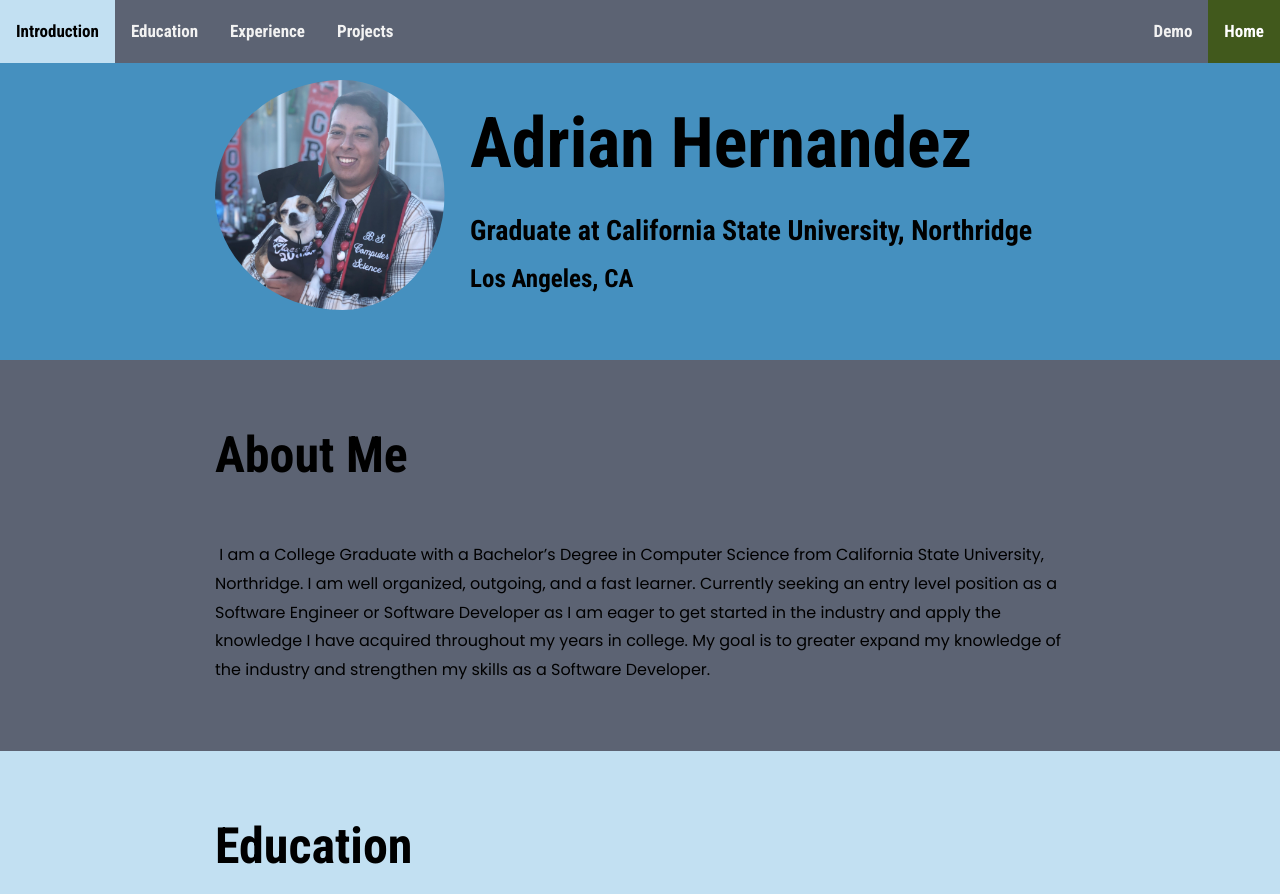
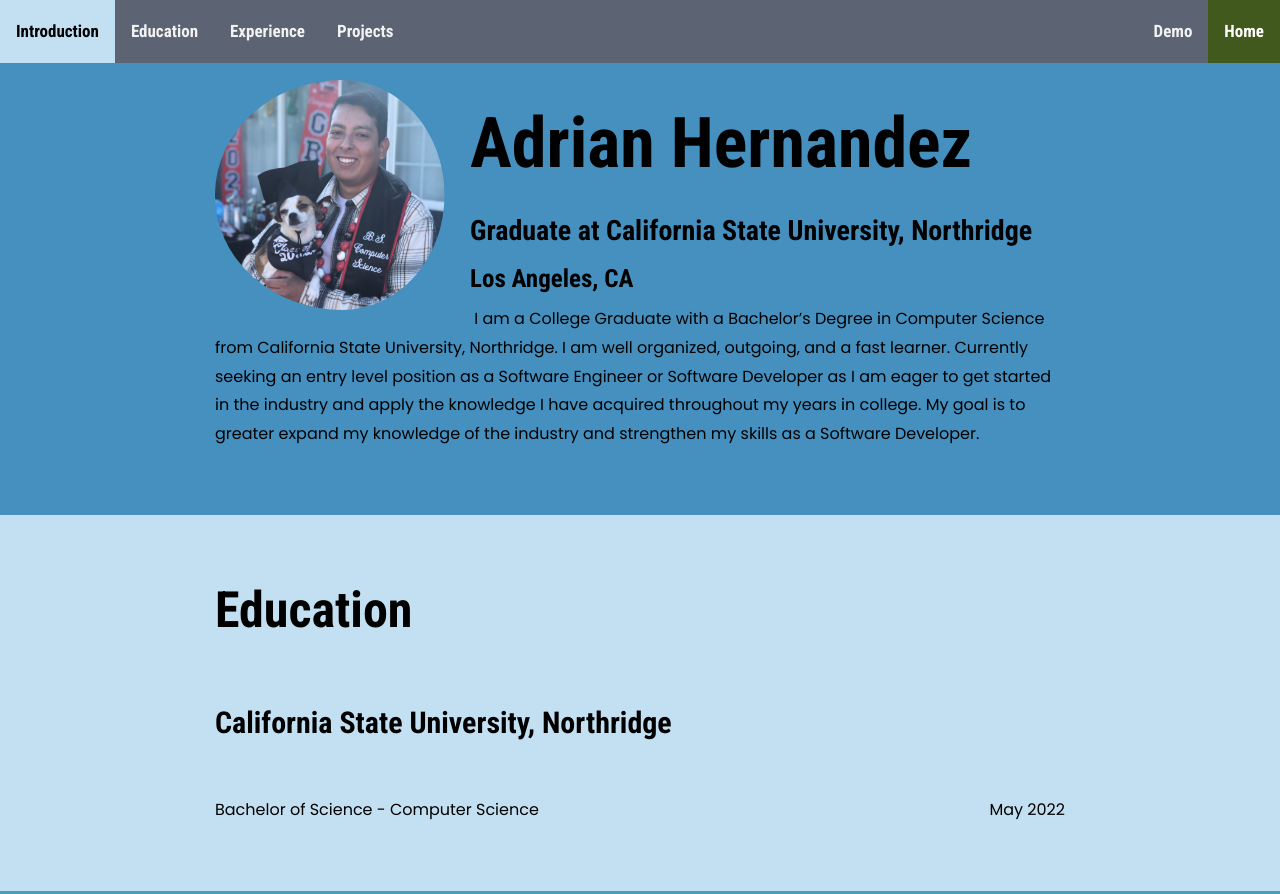
Before and after one commit to enp0s10/enp0s10.github.io, a plain HTML site: page html/home.html in a window 1280 px wide. Shown: the top 894 px of the page. Drawn offline with Linux system fonts and the light colour scheme.

Commit message:
Removed About Me
Migrated the About Me section into the header section

```diff
--- a/html/home.html
+++ b/html/home.html
@@ -33,13 +33,16 @@
                </h2>
                <h3>Los Angeles, CA</h3>
             </div>
+            <p>
+               &nbsp;I am a College Graduate with a Bachelor’s Degree in Computer Science from California State University, Northridge. I am well organized, outgoing, and a fast learner. Currently seeking an entry level position as a Software Engineer or Software Developer as I am eager to get started in the industry and apply the knowledge I have acquired throughout my years in college. My goal is to greater expand my knowledge of the industry and strengthen my skills as a Software Developer.
+            </p>
          </div>
       </header>
 
       <!-- Main Section -->
       <main role="main">
          <!-- Introduction -->
-         <section>
+         <!-- <section>
             <div class="aboutMe">
                <div id="intro" role="Introduction" class="content-wrap">
                   <h2>About Me</h2>
@@ -48,7 +51,7 @@
                   </p>
                </div>
             </div>
-         </section>
+         </section> -->
 
          <!-- Education -->
          <div class="edu">
```
